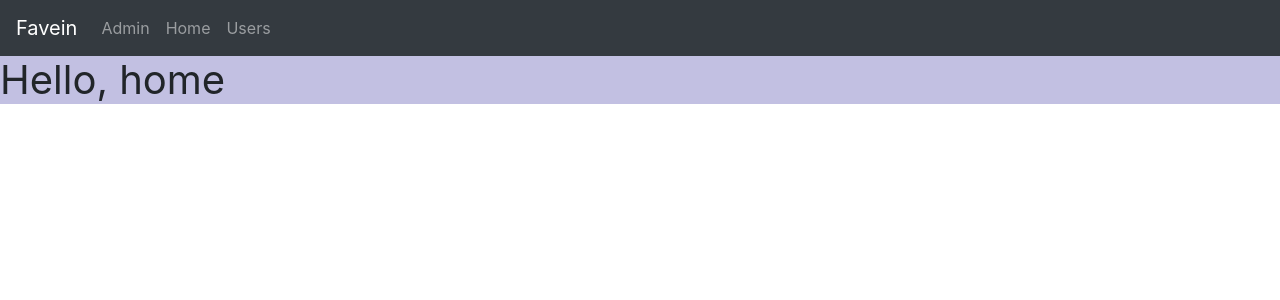
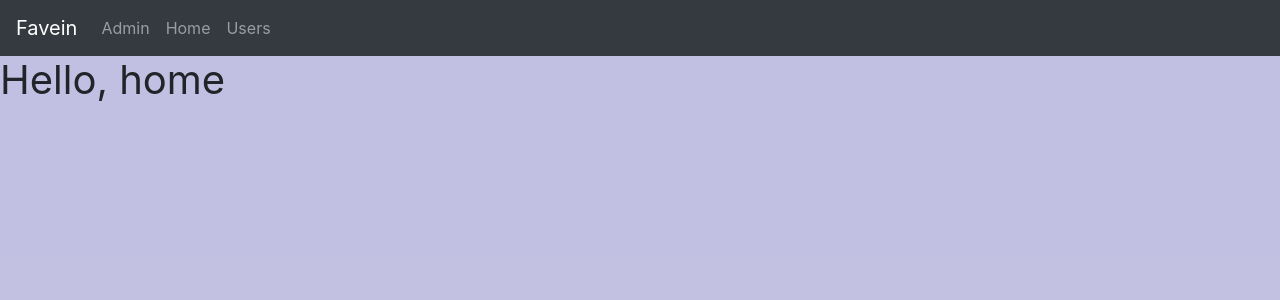
Before and after one commit to azinit/favein, a React (Create React App) app in the folder client/: page /home in a window 1280 px wide. Shown: the top 300 px of the page. Built offline with nearby package versions, Linux system fonts and the light colour scheme; no server answers.

Commit message:
minor fix

```diff
--- a/client/src/pages/admin/index.tsx
+++ b/client/src/pages/admin/index.tsx
@@ -23,7 +23,7 @@ const AdminPage = (props: Props) => {
     }, [])
 
     return (
-        <div>
+        <div className='page page-admin'>
             <DemoSection title="Comments">
                 {comments.map(comment => <Comment key={comment.id} comment={comment} />)}
             </DemoSection>
--- a/client/src/pages/app.scss
+++ b/client/src/pages/app.scss
@@ -1,5 +1,14 @@
 @import "~bootstrap/dist/css/bootstrap.min.css";
 // @import "~bootstrap-slider/dist/css/bootstrap-slider.css";
+
+html,
+body,
+#root,
+.favein-app,
+.page {
+  position: relative;
+  height: 100%;
+}
 
 .favein-app {
     .user,
--- /dev/null
+++ b/client/src/pages/dashboard/index.scss
@@ -0,0 +1,5 @@
+.page-dashboard {
+    .dashboard {
+        height: 100%;
+    }
+}
--- a/client/src/pages/dashboard/index.tsx
+++ b/client/src/pages/dashboard/index.tsx
@@ -2,6 +2,7 @@ import React from 'react'
 import { RouteComponentProps } from 'react-router-dom'
 import { useSelector } from 'react-redux'
 import Dashboard from 'components/dashboard'
+import './index.scss'
 
 type Params = {
     id: string;
@@ -22,7 +23,7 @@ const DashboardPage = (props: Props) => {
     }
 
     return (
-        <div className="dashboard-page">
+        <div className="page page-dashboard">
             <Dashboard
                 dashboard={dashboard}
                 lists={lists}
--- a/client/src/pages/home/index.tsx
+++ b/client/src/pages/home/index.tsx
@@ -4,7 +4,7 @@ import './index.scss'
 
 const HomePage = () => {
     return (
-        <div className="page-home">
+        <div className="page page-home">
             <h1>Hello, home</h1>
         </div>
     )
--- a/client/src/pages/user/index.tsx
+++ b/client/src/pages/user/index.tsx
@@ -26,7 +26,7 @@ const UserPage = (props: Props) => {
         return <div>Такого пользователя не существует</div>
     }
     return (
-        <div className="user-page">
+        <div className="page page-user">
             <Jumbotron className="bg-white p-0 mt-4">
                 <h1 className="text-center">{user.username}'s dashboards</h1>
             </Jumbotron>
--- a/client/src/pages/users/index.tsx
+++ b/client/src/pages/users/index.tsx
@@ -10,7 +10,7 @@ const UsersPage = () => {
     }, [])
 
     return (
-        <div>
+        <div className='page page-users'>
             <section className="jumbotron text-center">
                 <h2>Пользователи</h2>
             </section>
```
